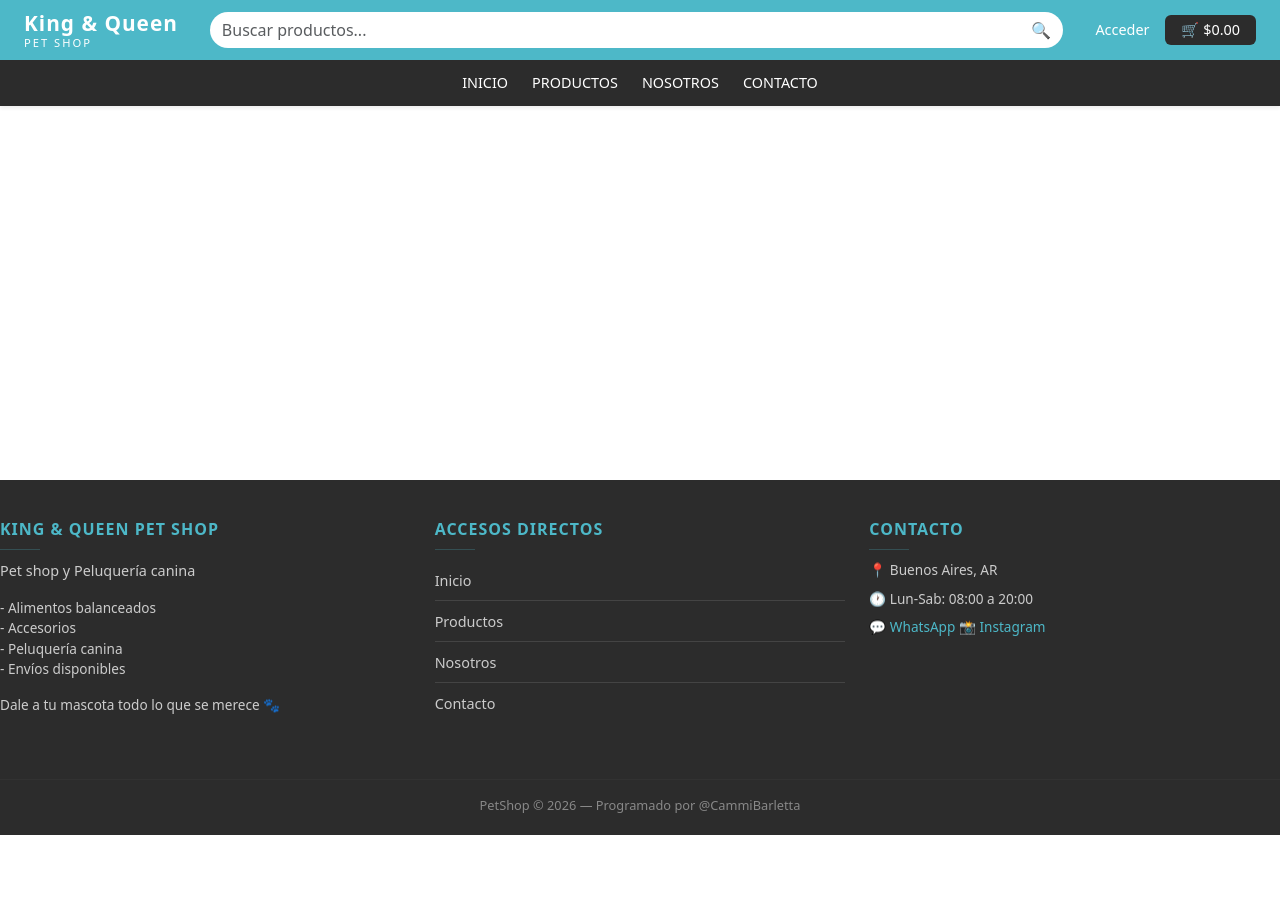
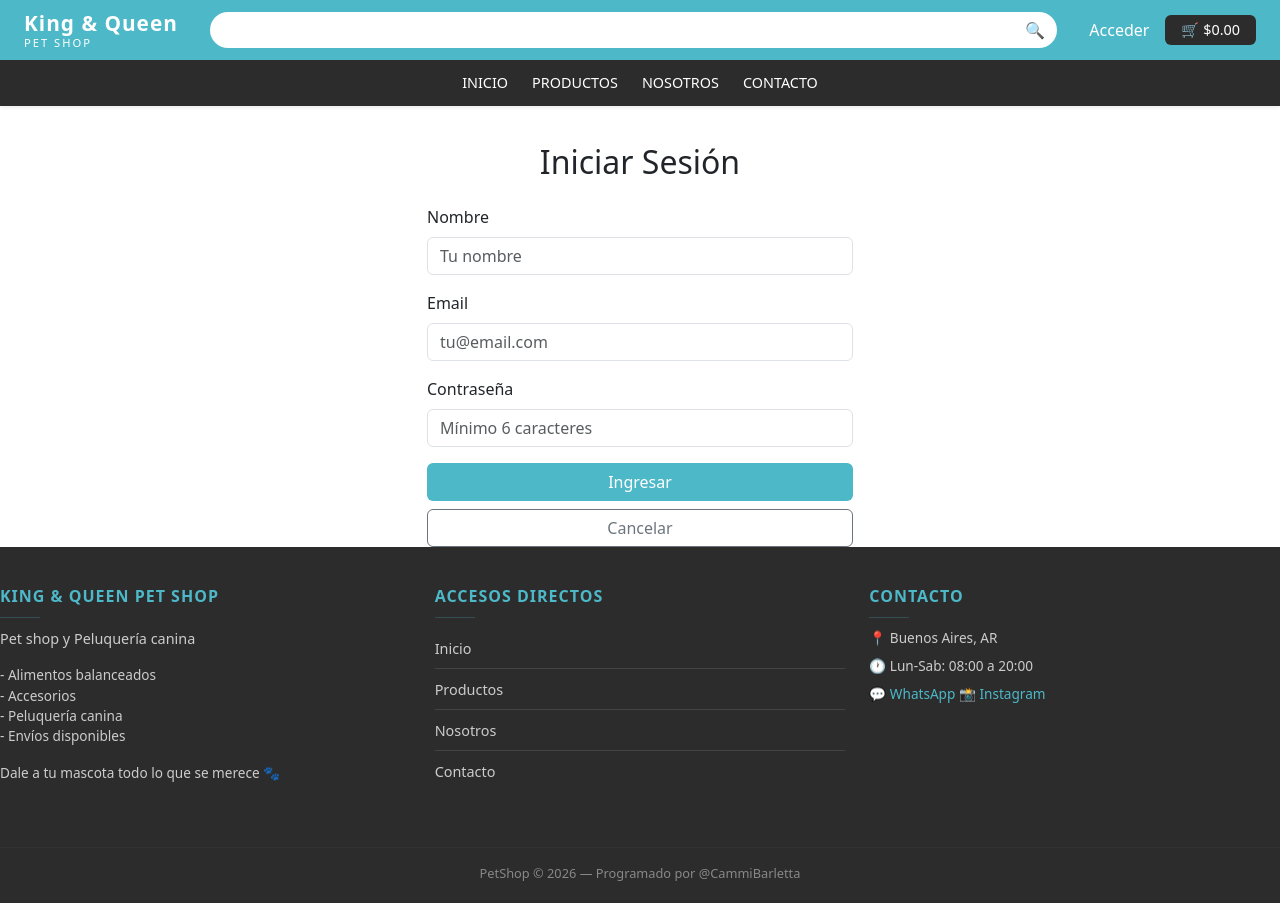
Before and after one commit to CammiBarletta/kingandqueen, a React (Vite) app: page /iniciarsesion in a window 1280 px wide. Before the commit the page ends 835 px from the top, so only its background shows below. Built offline with nearby package versions, Linux system fonts and the light colour scheme.

Commit message:
feat: implementar Context API para manejo global de estado

```diff
--- a/src/App.jsx
+++ b/src/App.jsx
@@ -1,4 +1,4 @@
-import { useState } from 'react';
+// ✅ 1. BORRAR useState, ya no lo necesitamos acá
 import { Routes, Route } from 'react-router-dom';
 import Navbar from './pages/Navbar';
 import Nosotros from './pages/Nosotros';
@@ -8,26 +8,31 @@ import Productos from './pages/Productos';
 import DetalleProducto from './pages/DetalleProducto';
 import Carrito from './pages/Carrito';
 import Footer from './components/Footer';
+import IniciarSesion from './pages/IniciarSesion'; // ✅ 2. agregar la nueva página
+import { AppProvider } from './context/AppContext'; // ✅ 3. importar el Provider
 import './index.css';
 
 function App() {
-  const [carrito, setCarrito] = useState([]);
 
   return (
+    <AppProvider>
       <div style={{ display: "flex", flexDirection: "column", minHeight: "100vh", width: "100%" }}>
-  <Navbar carrito={carrito} />
+        <Navbar />
         <div style={{ paddingTop: "95px", flex: "1 1 auto", minHeight: "60vh" }}>
           <Routes>
             <Route path='/' element={<Inicio />} />
             <Route path='/nosotros' element={<Nosotros />} />
-      <Route path='/productos' element={<Productos carrito={carrito} setCarrito={setCarrito} />} />
-      <Route path='/productos/:id' element={<DetalleProducto carrito={carrito} setCarrito={setCarrito} />} />
+            <Route path='/productos' element={<Productos />} />
+            <Route path='/productos/:id' element={<DetalleProducto />} />
             <Route path="/contacto" element={<Contacto />} />
-      <Route path='/carrito' element={<Carrito carrito={carrito} setCarrito={setCarrito} />} />
+            <Route path='/carrito' element={<Carrito />} />
+            <Route path='/iniciarsesion' element={<IniciarSesion />} />
           </Routes>
         </div>
         <Footer />
       </div>
+    </AppProvider>
   );
 }
-export default App
+
+export default App;
--- /dev/null
+++ b/src/context/AppContext.jsx
@@ -0,0 +1,76 @@
+import { createContext, useContext, useState } from "react";
+
+export const AppContext = createContext();
+
+export function AppProvider({ children }) {
+
+  // ── Autenticación ──────────────────────────────────────────
+  const [isAuthenticated, setIsAuthenticated] = useState(false);
+  const [usuario, setUsuario] = useState({ nombre: "", email: "" });
+
+  // ── Carrito ────────────────────────────────────────────────
+  const [carrito, setCarrito] = useState([]);
+
+  const agregarAlCarrito = (producto) => {
+    setCarrito(prevCarrito => {
+      const yaEsta = prevCarrito.find(item => item.id === producto.id);
+      if (yaEsta) {
+        return prevCarrito.map(item =>
+          item.id === producto.id
+            ? { ...item, cantidad: (item.cantidad || 1) + 1 }
+            : item
+        );
+      } else {
+        return [...prevCarrito, { ...producto, cantidad: 1 }];
+      }
+    });
+  };
+
+  const eliminarDelCarrito = (productoId) => {
+    setCarrito(prevCarrito =>
+      prevCarrito.filter(item => item.id !== productoId)
+    );
+  };
+
+  const vaciarCarrito = () => {
+    setCarrito([]);
+  };
+
+  // ── Sesión ─────────────────────────────────────────────────
+  const cerrarSesion = () => {
+    setIsAuthenticated(false);
+    setUsuario({ nombre: "", email: "" });
+    vaciarCarrito();
+  };
+  // ── Todo lo que los componentes pueden usar ────────────────
+  const value = {
+    // Autenticación
+    isAuthenticated,
+    setIsAuthenticated,
+    usuario,
+    setUsuario,
+    cerrarSesion,
+    // Carrito
+    carrito,
+    setCarrito,
+    agregarAlCarrito,
+    eliminarDelCarrito,
+    vaciarCarrito,
+  };
+
+  return (
+    <AppContext.Provider value={value}>
+      {children}
+    </AppContext.Provider>
+  );
+}
+
+// Hook personalizado para consumir el contexto
+export function useAppContext() {
+  const context = useContext(AppContext);
+  if (!context) {
+    throw new Error("useAppContext debe usarse dentro de AppProvider");
+  }
+  return context;
+
+}
--- a/src/pages/Carrito.jsx
+++ b/src/pages/Carrito.jsx
@@ -1,12 +1,13 @@
 import React from 'react';
+import { useNavigate } from 'react-router-dom';
+import { useAppContext } from "../context/AppContext";
 
-export default function Carrito({ carrito, setCarrito }) {
-  const vaciarCarrito = () => {
-    setCarrito([]);
-  };
 
+export default function Carrito() {
+  const { carrito, setCarrito, vaciarCarrito, eliminarDelCarrito, isAuthenticated } = useAppContext();
+  const navigate = useNavigate();
   const quitarCantidad = (idProducto) => {
-    const carritoActualizado = carrito.map(producto => {
+  const carritoActualizado = carrito.map(producto => {
       if (producto.id === idProducto) {
         const cantidadActual = producto.cantidad || 1;
         if (cantidadActual === 1) return null;
@@ -14,23 +15,30 @@ export default function Carrito({ carrito, setCarrito }) {
       }
       return producto;
     }).filter(producto => producto !== null);
-    setCarrito(carritoActualizado);
+    setCarrito(carritoActualizado); // esto sigue funcionando igual
   };
 
   const agregarCantidad = (idProducto) => {
-    const nuevoCarrito = carrito.map(producto => {
+  const nuevoCarrito = carrito.map(producto => {
       if (producto.id === idProducto) {
         return { ...producto, cantidad: (producto.cantidad || 1) + 1 };
       }
       return producto;
     });
-    setCarrito(nuevoCarrito);
+    setCarrito(nuevoCarrito); // esto sigue funcionando igual
   };
 
   const total = carrito.reduce((sum, item) => {
     const cantidad = item.cantidad || 1;
     return sum + (Number(item.precio) * cantidad);
   }, 0);
+  const handlePagar = () => {
+    if (!isAuthenticated) {
+      navigate("/iniciarsesion", { state: { desde: "/carrito" } }); // ✅ le dice de dónde viene
+    } else {
+      navigate("/pagar"); // cuando tengas esa página
+    }
+  };
 
   return (
     <div className="container mt-4">
@@ -47,6 +55,7 @@ export default function Carrito({ carrito, setCarrito }) {
               <button className="btn btn-sm btn-outline-secondary" onClick={() => quitarCantidad(item.id)}>-</button>
               <span>{item.cantidad || 1}</span>
               <button className="btn btn-sm btn-outline-secondary" onClick={() => agregarCantidad(item.id)}>+</button>
+              <button className="btn btn-sm btn-danger" onClick={() => eliminarDelCarrito(item.id)}>✕</button> {/* ✅ botón eliminar producto */}
             </div>
           ))}
           <hr />
@@ -54,6 +63,10 @@ export default function Carrito({ carrito, setCarrito }) {
           <button className="btn btn-danger mt-2" onClick={vaciarCarrito}>
             Vaciar Carrito
           </button>
+           <button className="btn" style={{ backgroundColor: "#4DB8C8", color: "white" }} onClick={handlePagar}>
+              {/* cambia el texto según si está logueado o no */}
+              {isAuthenticated ? "Pagar" : "Iniciar sesión para pagar"}
+            </button>
         </>
       )}
     </div>
--- /dev/null
+++ b/src/pages/IniciarSesion.jsx
@@ -0,0 +1,100 @@
+import { useState } from "react";
+import { useNavigate, useLocation } from "react-router-dom";
+import { useAppContext } from "../context/AppContext";
+
+export default function IniciarSesion() {
+  const { setIsAuthenticated, setUsuario } = useAppContext();
+  const navigate = useNavigate();
+  const ubicacion = useLocation(); //  capturamos desde dónde vino el usuario
+
+  const [form, setForm] = useState({ nombre: "", email: "", password: "" });
+  const [error, setError] = useState("");
+
+  const handleChange = (e) => {
+    setForm({ ...form, [e.target.name]: e.target.value });
+  };
+
+  const handleSubmit = (e) => {
+    e.preventDefault();
+
+    if (!form.nombre || !form.email || !form.password) {
+      setError("Por favor completá todos los campos.");
+      return;
+    }
+    if (!form.email.includes("@")) {
+      setError("El email no es válido.");
+      return;
+    }
+    if (form.password.length < 6) {
+      setError("La contraseña debe tener al menos 6 caracteres.");
+      return;
+    }
+
+    setIsAuthenticated(true);
+    setUsuario({ nombre: form.nombre, email: form.email });
+
+    // ✅ Si vino de alguna página, lo devuelve ahí. Si no, va al inicio
+    const destino = ubicacion.state?.desde || "/";
+    navigate(destino);
+  };
+
+  return (
+    <div className="container mt-5" style={{ maxWidth: "450px" }}>
+      <h2 className="mb-4 text-center">Iniciar Sesión</h2>
+
+      {error && <div className="alert alert-danger">{error}</div>}
+
+      <form onSubmit={handleSubmit}>
+        <div className="mb-3">
+          <label className="form-label">Nombre</label>
+          <input
+            type="text"
+            name="nombre"
+            className="form-control"
+            value={form.nombre}
+            onChange={handleChange}
+            placeholder="Tu nombre"
+          />
+        </div>
+
+        <div className="mb-3">
+          <label className="form-label">Email</label>
+          <input
+            type="email"
+            name="email"
+            className="form-control"
+            value={form.email}
+            onChange={handleChange}
+            placeholder="tu@email.com"
+          />
+        </div>
+
+        <div className="mb-3">
+          <label className="form-label">Contraseña</label>
+          <input
+            type="password"
+            name="password"
+            className="form-control"
+            value={form.password}
+            onChange={handleChange}
+            placeholder="Mínimo 6 caracteres"
+          />
+        </div>
+
+        <button type="submit" className="btn w-100 mb-2" style={{ backgroundColor: "#4DB8C8", color: "white" }}>
+          Ingresar
+        </button>
+
+        {/*  botón cancelar, vuelve a donde estaba */}
+        <button
+          type="button"
+          className="btn btn-outline-secondary w-100"
+          onClick={() => navigate(ubicacion.state?.desde || "/")}
+        >
+          Cancelar
+        </button>
+
+      </form>
+    </div>
+  );
+}
--- a/src/pages/Navbar.jsx
+++ b/src/pages/Navbar.jsx
@@ -1,6 +1,8 @@
 import { NavLink, Link } from "react-router-dom";
+import { useAppContext } from "../context/AppContext";
 
-export default function Navbar({ carrito = [] }) {
+export default function Navbar() {
+  const { carrito, isAuthenticated, cerrarSesion } = useAppContext();
   const totalItems = carrito.reduce((sum, item) =>
     sum + (item.cantidad || 1), 0
   );
@@ -31,7 +33,7 @@ export default function Navbar({ carrito = [] }) {
               <input
                 type="text"
                 className="form-control"
-                placeholder="Buscar productos..."
+                pl7777aceholder="Buscar productos..."
                 style={{ borderRadius: "20px 0 0 20px", border: "none" }}
               />
               <button
@@ -44,13 +46,15 @@ export default function Navbar({ carrito = [] }) {
           </div>
 
           {/* Acceder */}
-          <Link
-            to="/login"
-            className="text-decoration-none"
-            style={{ color: "white", fontSize: "0.9rem", whiteSpace: "nowrap" }}
-          >
-            Acceder
+          {isAuthenticated ? (
+             <button onClick={cerrarSesion} style={{ color: "white", background: "none", border: "none" }}>
+               Cerrar sesión
+            </button>
+            ) : (
+            <Link to="/iniciarsesion" style={{ color: "white" }}>
+                       Acceder
           </Link>
+              )}
 
           {/* Carrito */}
           <Link
--- a/src/pages/Productos.jsx
+++ b/src/pages/Productos.jsx
@@ -1,7 +1,9 @@
 import React, { useEffect, useState } from "react";
 import { Link } from "react-router-dom";
+import { useAppContext } from "../context/AppContext";
 
-function Productos({ carrito = [], setCarrito }) {
+function Productos() {
+  const { agregarAlCarrito } = useAppContext();
   const [productos, setProductos] = useState([]);
   const [cargando, setCargando] = useState(true);
   const [error, setError] = useState(null);
@@ -22,21 +24,7 @@ function Productos({ carrito = [], setCarrito }) {
     });
 }, []);
 
-  const agregarAlCarrito = (producto) => {
-    if (!carrito) return;
-    const yaEsta = carrito.find((item) => item.id === producto.id);
-    if (yaEsta) {
-      setCarrito(
-        carrito.map((item) =>
-          item.id === producto.id
-            ? { ...item, cantidad: (item.cantidad || 1) + 1 }
-            : item
-        )
-      );
-    } else {
-      setCarrito([...carrito, { ...producto, cantidad: 1 }]);
-    }
-  };
+
 
   if (cargando) return <p>Cargando productos...</p>;
   if (error) return <p>{error}</p>;
```
Also changed, not shown: src/pages/DetalleProducto.jsx (+5 -14 lines). Lines whose indentation alone changed are shown as unchanged.
